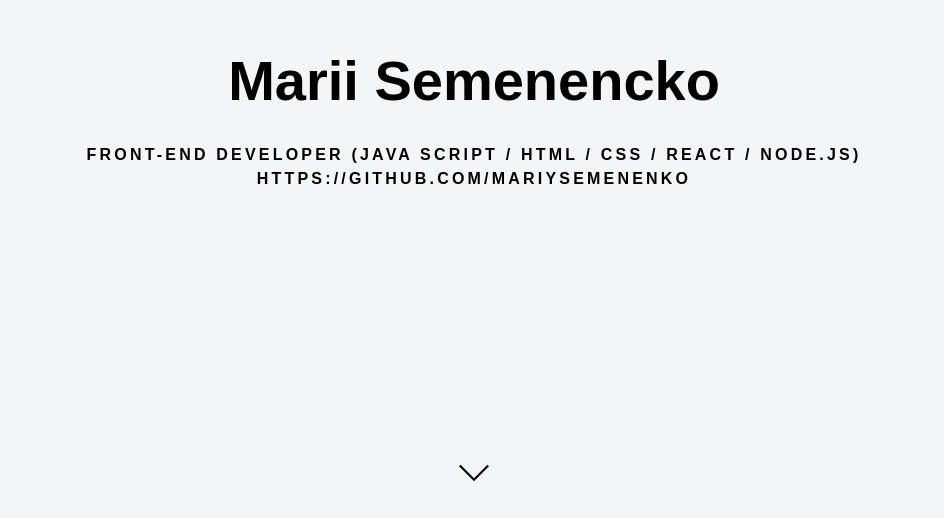
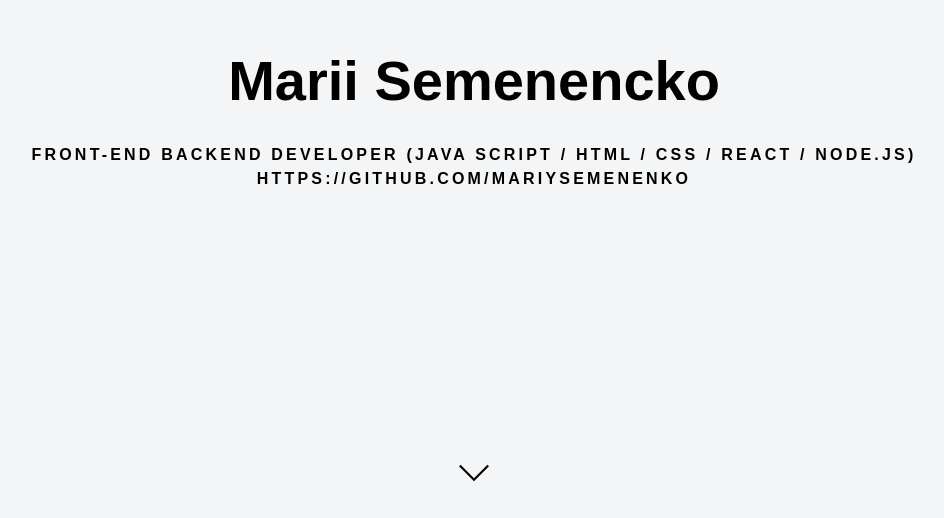
Before and after one commit to MariySemenenko/Summary, a React (Create React App) app: page / in a window 1280 px wide. Shown: the part 282-800 px from the top of the page, without its empty margins (166-1110 px from the left). Built offline with nearby package versions, Linux system fonts and the light colour scheme.

Commit message:
Change name backend

```diff
--- a/src/components/App.jsx
+++ b/src/components/App.jsx
@@ -18,7 +18,7 @@
       <header className="header">
         <h1 className="headerTitle">Marii Semenencko</h1>
         <p className="headerSubtitle">
-          Front-end Developer (Java Script / HTML / CSS / React / Node.js)
+          Front-end backend Developer (Java Script / HTML / CSS / React / Node.js)
         </p>
         <p className="headerSubtitle">https://github.com/MariySemenenko</p>
         <a href="#ressume">
```
